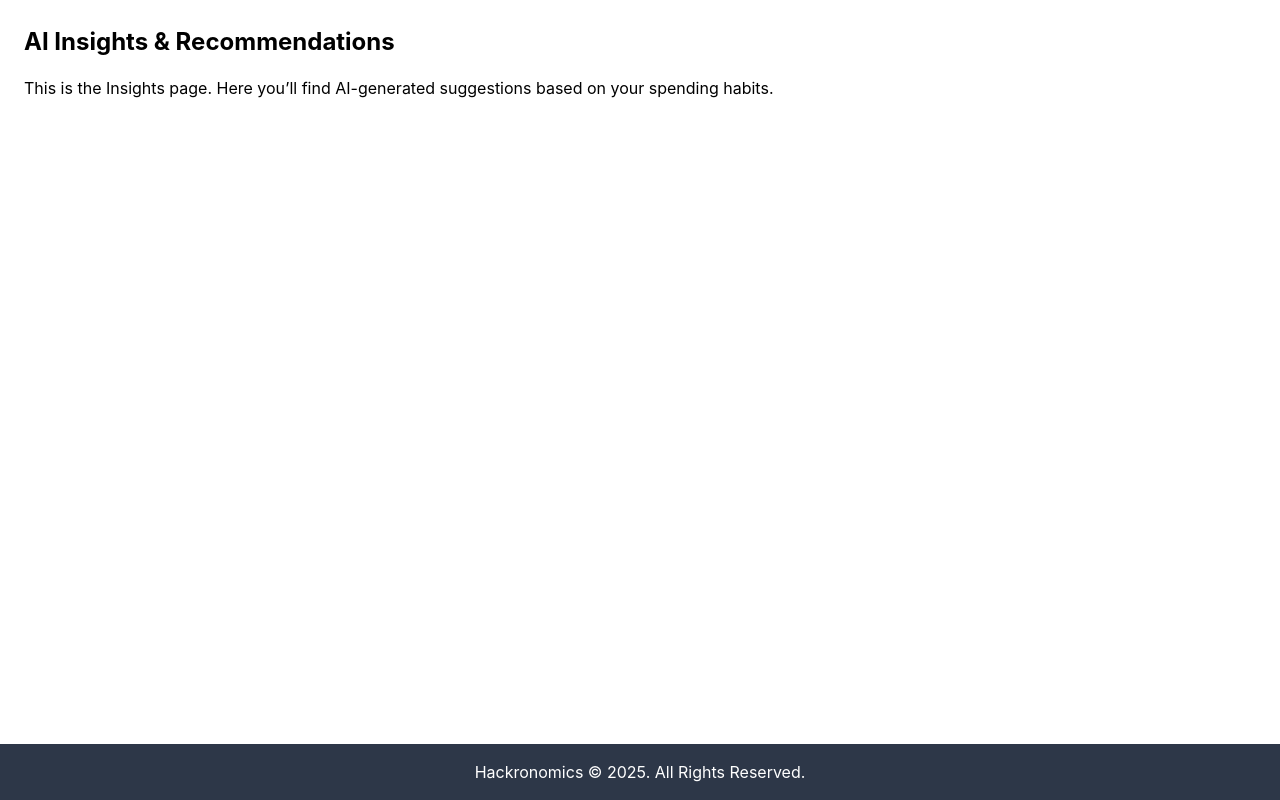
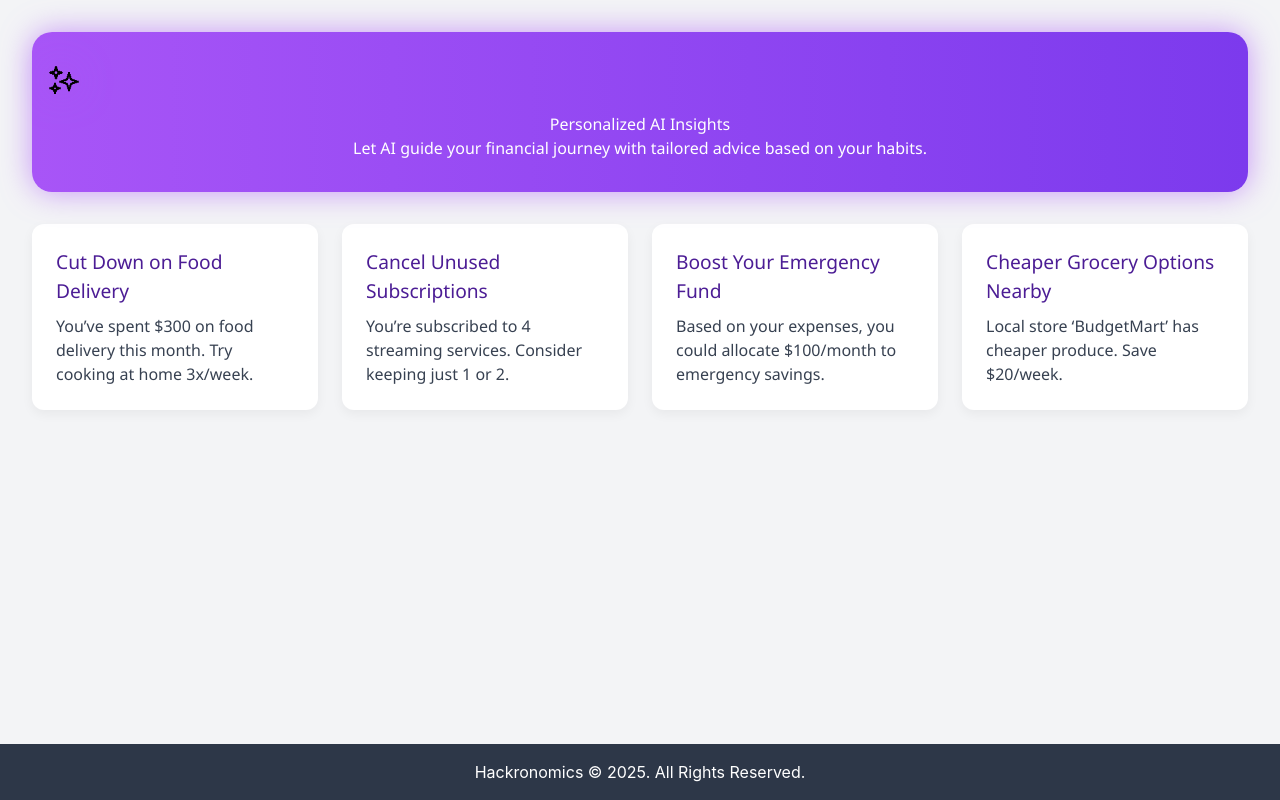
Before and after one commit to Ehiane/Hackronomics, a React (Create React App) app in the folder frontend/: page /insights in a window 1280 px wide. Built offline with nearby package versions, Linux system fonts and the light colour scheme.

Commit message:
Modified the AI insights page to have some style

```diff
--- /dev/null
+++ b/frontend/src/pages/AIInsights.css
@@ -0,0 +1,79 @@
+.insights-container {
+    background-color: #f3f4f6;
+    min-height: 100vh;
+    padding: 2rem;
+    font-family: 'Segoe UI', sans-serif;
+  }
+
+  .insights-hero {
+    text-align: center;
+    padding: 2rem 1rem;
+    background: linear-gradient(to right, #a855f7, #7c3aed);
+    border-radius: 20px;
+    color: white;
+    margin-bottom: 2rem;
+    position: relative;
+    box-shadow: 0 0 30px rgba(168, 85, 247, 0.6);
+  }
+
+  .glow-star {
+    width: 32px;
+    height: 32px;
+    margin-bottom: 1rem;
+    animation: pulse-glow 2s ease-in-out infinite;
+  }
+
+  @keyframes pulse-glow {
+    0% {
+      filter: drop-shadow(0 0 5px #a855f7);
+    }
+    100% {
+      filter: drop-shadow(0 0 20px #a855f7);
+    }
+  }
+
+
+  .insights-grid {
+    display: grid;
+    grid-template-columns: repeat(auto-fit, minmax(280px, 1fr));
+    gap: 1.5rem;
+    cursor: pointer;
+  }
+
+  .insight-card {
+    background: white;
+    border-radius: 12px;
+    padding: 1.5rem;
+    box-shadow: 0 4px 12px rgba(0,0,0,0.05);
+    transition: transform 0.2s ease;
+  }
+
+  .insight-card:hover {
+    transform: translateY(-5px);
+  }
+
+  .insight-card h2 {
+    font-size: 1.2rem;
+    color: #4c1d95;
+    margin-bottom: 0.5rem;
+  }
+
+  .insight-card p {
+    color: #374151;
+  }
+
+  .back-button {
+    margin-top: 2rem;
+    padding: 0.75rem 1.5rem;
+    background-color: #7c3aed;
+    color: white;
+    border: none;
+    border-radius: 8px;
+    font-weight: 500;
+    cursor: pointer;
+    transition: background 0.3s ease;
+  }
+
+  .back-button:hover {
+    background-color: #6d28d9;
+  }
--- a/frontend/src/pages/Insights.js
+++ b/frontend/src/pages/Insights.js
@@ -1,12 +1,68 @@
+// src/pages/AIInsights.js
 import React from "react";
+import "./AIInsights.css";
+// import glowingStar from "../assets/glowing-star.png"; // Add your star image in assets
 
-const Insights = () => {
-    return (
-        <div className="p-6">
-            <h1 className="text-2xl font-bold mb-4">AI Insights & Recommendations</h1>
-            <p>This is the Insights page. Here you’ll find AI-generated suggestions based on your spending habits.</p>
-        </div>
-    );
+const insights = [
+  {
+    title: "Cut Down on Food Delivery",
+    description:
+      "You’ve spent $300 on food delivery this month. Try cooking at home 3x/week."
+  },
+  {
+    title: "Cancel Unused Subscriptions",
+    description:
+      "You’re subscribed to 4 streaming services. Consider keeping just 1 or 2."
+  },
+  {
+    title: "Boost Your Emergency Fund",
+    description:
+      "Based on your expenses, you could allocate $100/month to emergency savings."
+  },
+  {
+    title: "Cheaper Grocery Options Nearby",
+    description:
+      "Local store ‘BudgetMart’ has cheaper produce. Save $20/week."
+  }
+];
+
+const AIInsights = () => {
+  return (
+    <div className="insights-container">
+      {/* Hero Section */}
+        <div className="insights-hero">
+            <img
+        src="/icons8-ai-stars.gif"
+        alt="Glowing AI Star"
+        className="glow-star"
+        />
+
+        <h1>Personalized AI Insights</h1>
+        <p>
+          Let AI guide your financial journey with tailored advice based on your
+          habits.
+        </p>
+      </div>
+
+      {/* Insights Grid */}
+      <div className="insights-grid">
+        {insights.map((tip, index) => (
+          <div key={index} className="insight-card">
+            <h2>{tip.title}</h2>
+            <p>{tip.description}</p>
+          </div>
+        ))}
+      </div>
+
+      {/* Back Button */}
+      {/* <button
+        className="back-button"
+        onClick={() => (window.location.href = "/dashboard")}
+      >
+        ← Back to Dashboard
+      </button> */}
+    </div>
+  );
 };
 
-export default Insights;
+export default AIInsights;
```
Also changed, not shown: frontend/public/icons8-ai-stars.gif (added).
